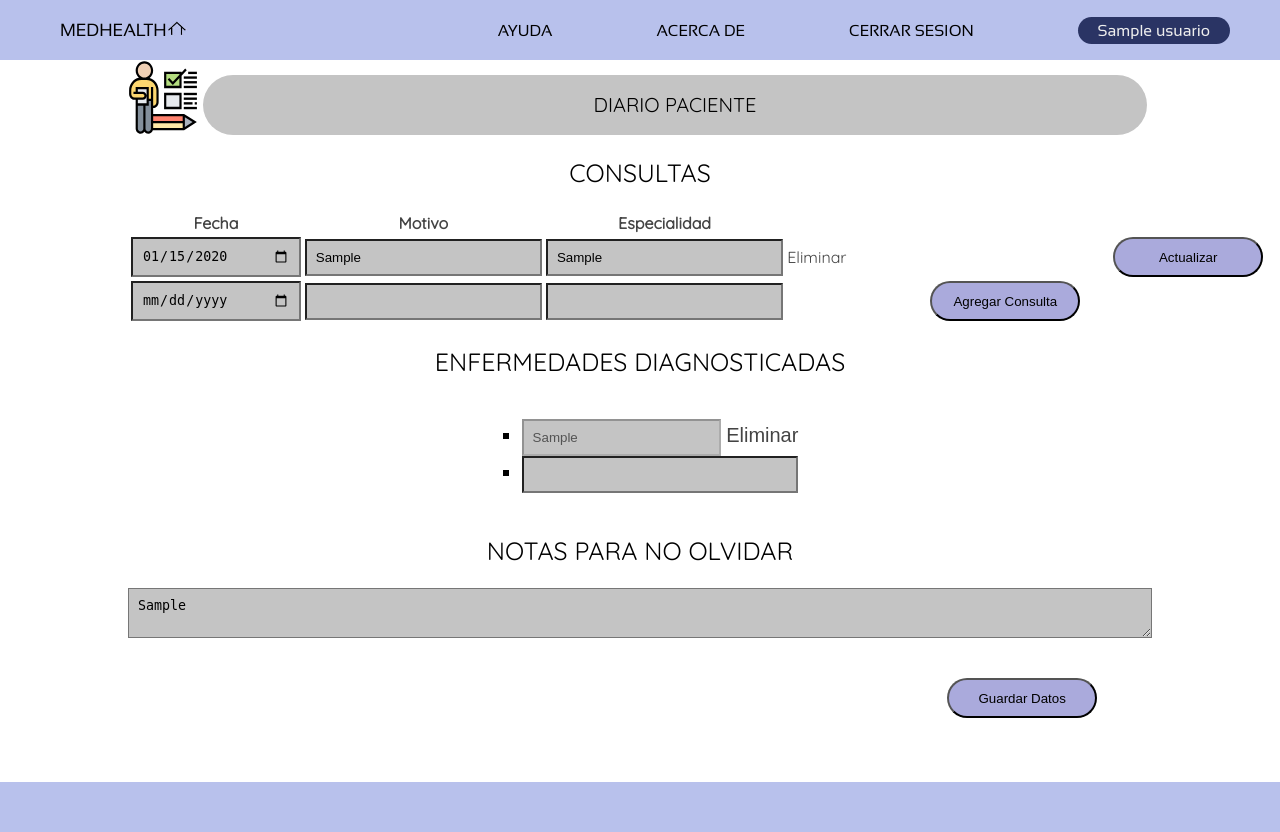
After one commit to olimpiadainformatica/olimpiadainformatica.github.io, a PHP site: page /diario_paciente.php in a window 1280 px wide. The commit adds this page. Run offline with PHP 8.4, Linux system fonts and the light colour scheme; the visitor is signed in with stand-in values (Sample User, id 1); tables that the repository leaves empty hold one stand-in row (values such as "Sample post"); some web fonts are replaced.

Commit message:
Completas las funciones de Diario paciente y el header de politics

```diff
--- /dev/null
+++ b/diario_paciente.php
@@ -0,0 +1,299 @@
+<?php
+    include 'conexion.php';
+    include 'header.php';
+    session_start();
+
+    $varsesion= $_SESSION['dni_logeado'];
+
+    if($varsesion == null || $varsesion = ''){
+        header("location:login.php");
+    }
+
+    //ACTUALIZA LOS CAMPOS INVIDUALMENTE DE CONSULTA
+    if(isset($_POST['actualizar'])){
+        $lista=array();
+        foreach($_POST as $campo => $valor){
+            if ($campo !='actualizar'){
+                $lista[]=$valor;
+                $id_consulta = explode("_", $campo);
+            }
+        }
+        $fecha=$lista[0];
+        $motivo=$lista[1];
+        $especialidad=$lista[2];
+
+        $id_c = intval($id_consulta[1]);
+
+        $up_c = $con -> query("UPDATE `consulta` SET fecha='$fecha', motivo='$motivo', especialidad='$especialidad'
+                        WHERE id_con = $id_c ;");
+        error_reporting(0);
+    }
+
+
+    //SI EL USUARIO PRESIONA UN SUBMIT CON VALOR GUARDADO, SE PUEDEN DAR DOS COSAS
+    if(isset($_POST['guardado'])){
+        //SE GUARDAN LOS DATOS ENVIADOS DE POST
+        //EL SUBMIT DE AGREGAR CONSULTA Y EL ENFERMEDADES COMPARTEN EL MISMO NAME
+        $fecha=$_POST['fecha'];
+        $motivo=$_POST['motivo'];
+        $especialidad=$_POST['especialidad'];
+
+        $enfermedad=$_POST['enfermedad'];
+        $notas=$_POST['notas'];
+
+
+        //CONSULTA SI EXISTE EN EL USUARIO UN REGISTRO diario_paciente
+        $sesion=$_SESSION['dni_logeado'];
+        $consulta = "SELECT * FROM `diario_paciente` WHERE dni_d=$sesion;";
+        $sel = $con -> query($consulta);
+        $sel = mysqli_num_rows($sel);
+
+
+        //Si no tiene regisro ejecuta lo siguiente, caso contrario no
+        if($sel != 1){
+
+            //SE INSERTAN LOS DATOS INICIALES PARA diario_paciente, ASI EL USUARIO PUEDA INGRESAR CONSULTAS Y OTROS DATOS
+            $sesion = $_SESSION['dni_logeado'];
+            $insercion = "INSERT INTO `diario_paciente` (`id_diario`,`tipo_enfermedad`,`notas`,`dni_d`) VALUES (NULL, '$enfermedad', '$notas', $sesion);";
+            $ins = $con -> query($insercion);
+            echo(mysqli_error($con));
+
+            //UNA VEZ HECHO LO ANTERIOR, A CONTINUACION SE BUSCA EL id_diario de diario_paciente
+            //YA QUE ESTA RELACIONADO A LA TABLA CONSULTA
+            $consulta_c = "SELECT id_diario FROM `diario_paciente` WHERE dni_d=$sesion;";
+            $sel_c = $con -> query($consulta_c);
+
+
+            while($fila = $sel_c -> fetch_assoc()){
+                $foranea=$fila['id_diario'];//ACA SE OBTIENE id_diario
+            }
+
+
+            //SE INSERTAN LOS DATOS DE consulta JUNTO CON SU LLAVE FORANEA, EN id_diario1
+            //QUE ES EL MISMO QUE id_diario DE LA TABLA diario_paciente
+            $insercion_c = "INSERT INTO `consulta` (
+                `id_con`,
+                `fecha`,
+                `motivo`,
+                `especialidad`,
+                `id_diario1`
+                ) VALUES (NULL, '$fecha', '$motivo', '$especialidad', $foranea);";
+            $ins_c = $con -> query($insercion_c);
+
+        }
+
+        if($sel == 1){//SI EXISTE UN REGISTRO PASA LO SIGUIENTE
+            $sesion = $_SESSION['dni_logeado'];
+
+            if($enfermedad != ''){//SI ES QUE LA VARIABLE NO ESTA VACIA
+
+                //CONSULTA DE ENFERMEDAD
+                $cons_enf = "SELECT tipo_enfermedad FROM `diario_paciente` WHERE dni_d=$sesion;";
+                $sel_enf = $con -> query($cons_enf);
+
+                //SE RECORRE ENFERMEDAD PARA OBTENER EL STRING ORIGINAL
+                while($fila = $sel_enf -> fetch_assoc()){
+                    $lis_enfermedades=$fila['tipo_enfermedad'];
+                    //UNA VEZ OBTENIDO SE LE CONCATENA EL NUEVO STRING DE ENFERMEDAD QUE AGREGO EL USUARIO
+                    $enfermedad = $lis_enfermedades . "," . $enfermedad;
+                }
+
+                //SE HACE LA OPERACION PARA ACTUALIZAR EL CAMPO STRING DE ENFERMEDAD
+                $actualizar_d = "UPDATE `diario_paciente` SET `tipo_enfermedad` = '$enfermedad',
+                `notas` = '$notas' WHERE dni_d =$sesion";
+                $ins_u_d = $con -> query($actualizar_d);
+
+
+            }elseif($enfermedad == '' && $notas != ''){//SI LOS CAMPOS DE diario_paciente NO ESTAN VACIOS
+
+                //SIMPLEMENTE SE ACTUALIZAN LOS CAMPOS DE diario_paciente, tanto enfermedad, como notas
+                $actualizar_d = "UPDATE `diario_paciente` SET `notas` = '$notas' WHERE dni_d =$sesion";
+                $ins_u_d = $con -> query($actualizar_d);
+            }
+
+            $consulta_c = "SELECT id_diario FROM `diario_paciente` WHERE dni_d=$sesion;";
+            $sel_c = $con -> query($consulta_c);
+
+            //OBTENEMOS LA CLAVE FORANEA, SIENDO ESTA RELACIONADA CON id_diario
+            while($fila = $sel_c -> fetch_assoc()){
+                $foranea=$fila['id_diario'];
+            }
+
+
+            if($fecha != '' && $motivo != '' && $especialidad != ''){//SI TODOS LOS CAMPOS DE consulta NO ESTAN VACIOS
+
+                //INSERTAMOS LOS DATOS AGREGADOS DEL USUARIO CON LA LLAVE FORANEA SACADA DEL WHILE RECIENTE
+                $insercion_c = "INSERT INTO `consulta` (
+                    `id_con`,
+                    `fecha`,
+                    `motivo`,
+                    `especialidad`,
+                    `id_diario1`
+                    ) VALUES (NULL, '$fecha', '$motivo', '$especialidad', $foranea);";
+                $ins_c = $con -> query($insercion_c);
+
+
+            }else if($fecha == '' && ($motivo != '' || $especialidad != '')){//MENSAJE DE ERROR SI LOS CAMPOS CONSULTA ESTAN VACIOS
+
+                echo('<script language="javascript">alert("Por favor Ingrese la fecha de consulta, muchas gracias.")</script>');
+
+            }else if($fecha != '' && ($motivo == '' || $especialidad == '')){////MENSAJE DE ERROR SI LOS CAMPOS motivo O especialidad ESTAN VACIOS
+
+                echo('<script language="javascript">alert("Faltan campos por completar en su nueva consulta")</script>');
+
+            }
+
+        }
+
+    }
+?>
+<!DOCTYPE html>
+<html lang="en">
+
+<head>
+
+    <meta charset="UTF-8">
+    <meta name="description" content="Olimpiadas INET 2021">
+    <meta name="author" content="Acosta Soledad, Cabrera José, Mansilla Franco, Nores Mateo">
+    <meta name="viewport" content="width=device-width, initial-scale=1.0">
+
+    <link rel="stylesheet" href="style/common.css">
+    <link rel="stylesheet" href="style/header-footer.css">
+    <link rel="stylesheet" href="style/diario_paciente.css">
+    <link href="https://allfont.es/allfont.css?fonts=sansation-regular" rel="stylesheet" type="text/css" />
+
+
+    <title> Diario Paciente - MedHealth </title>
+</head>
+
+<body>
+    <?php $dni = $_SESSION['dni_logeado']; $header=header_paginas($dni,$con); echo($header[0]); ?>
+    <main>
+        <div id="diario">
+            <img src="src/icons/diario - paciente.svg">
+            <p>
+                DIARIO PACIENTE
+            </p>
+        </div>
+        <div id="consultas">
+            <p>
+                Consultas
+            </p>
+        </div>
+        <table class="tablas">
+            <tr>
+                <th> Fecha </th>
+                <th> Motivo </th>
+                <th> Especialidad </th>
+            </tr>
+
+                <?php
+
+                    //CONSULTA SI EXISTE EN EL USUARIO UN REGISTRO diario_paciente
+                    $sesion = $_SESSION['dni_logeado'];
+                    $con_id = "SELECT id_diario FROM `diario_paciente` WHERE dni_d=$sesion;";
+                    $sel_c = $con -> query($con_id);
+                    $sel_c = mysqli_num_rows($sel_c);
+
+                ######################### MUESTREO CONSULTAS ####################################
+                    //Si no tiene regisro no ejecuta estos WHILES, caso contrario si
+                    if($sel_c!=0){
+                    $sel_c = $con -> query($con_id);
+
+                    while($fila = $sel_c -> fetch_assoc()){//Saco la clave relacionada de id_diario
+                        $foranea=$fila['id_diario'];
+                    }
+
+                        //EN ESTA PARTE CONSULTO PARA QUE ME MUESTRE TODOS LOS CAMPOS DE consulta,
+                        //SEGUN ESTEN RELACIONADOS A LA TABLA diario_paciente mediante el id_diario
+                        $consulta="SELECT id_con, fecha, motivo, especialidad
+                                    FROM `diario_paciente`
+                                    INNER JOIN `consulta` ON ( `diario_paciente`.id_diario = `consulta`.id_diario1 )
+                                    WHERE id_diario =$foranea";
+                        $sel = $con -> query($consulta);
+
+                    //RECORRO TODOS LOS CAMPOS DE CONSULTA PARA MOSTRARLOS
+                    while($fila = $sel -> fetch_assoc()){ ?>
+                    <form method='post'>
+                    <tr>
+                        <td><input type="date" name="fecha_<?php echo($fila['id_con']) ?>" value="<?php echo($fila['fecha']) ?>" /></td><!-- muestra la fecha y su name se relaciona con su id -->
+                        <td><input type="text" name="motivo_<?php echo($fila['id_con']) ?>" value="<?php echo($fila['motivo']) ?>"/></td><!-- muestra la fecha y su name se relaciona con su id -->
+                        <td><input type="text" name="especialidad_<?php echo($fila['id_con']) ?>" value="<?php echo($fila['especialidad']) ?>"/></td><!-- muestra la fecha y su name se relaciona con su id -->
+                        <td><a href="eliminar_consulta.php?id=<?php echo($fila['id_con']); ?>">Eliminar</a></td><!--Aca esta el link para eliminar esta fila de consulta -->
+                        <td><input type="submit" name="actualizar" value="Actualizar"></td><!--Actualiza los campos mediante el name 'actualizar' -->
+                    </tr>
+                    </form>
+                <?php } }
+                #################### FIN DE MUESTREO DE CONSULTAS ##############################?>
+
+        <form method="post">
+            <tr><!--FILA SOLO PARA QUE EL USUARIO AGREGE MAS CONSULTAS SI LO DESEA-->
+                <td><input type="date" name="fecha"/></td>
+                <td><input type="text" name="motivo"/></td>
+                <td><input type="text" name="especialidad"/></td>
+                <td><input type="submit" name="guardado" value="Agregar Consulta"></td>
+            </tr>
+        </table>
+
+            <div id="enfermedades">
+                <p>
+                    Enfermedades diagnosticadas
+                </p>
+            </div>
+
+            <?php
+                //CONSULTA SI EXISTE EN EL USUARIO UN REGISTRO diario_paciente
+                $varsesion= $_SESSION['dni_logeado'];
+                $consulta="SELECT id_diario, tipo_enfermedad, notas FROM `diario_paciente`
+                            WHERE dni_d=$varsesion;";
+                $sel = $con -> query($consulta);
+                $sel = mysqli_num_rows($sel);
+
+            ######################### MUESTREO ENFERMEDADES ####################################
+                //Si no tiene regisro no ejecuta estos WHILES, caso contrario si
+                if($sel!=0){
+                    $sel = $con -> query($consulta);
+                while($fila = $sel -> fetch_assoc()){//RECORRE diario_paciente
+                    $lista_e = explode(",", $fila['tipo_enfermedad']);//CREO UN ARRAY CON LAS ENFERMEDADES SEPARADAS POR COMAS ?>
+
+                    <div id="listadehacer">
+                        <ul>
+                        <?php for($i=0; $i < count($lista_e);$i++){//RECORRO EL ARRAY DE ENFERMEDADES ?>
+                            <?php if($lista_e[$i]!=''){//VERIFICO QUE NINGUN DATO DEL ARRAY ESTE VACIO ?>
+                            <li type="square">
+                                <div class="lista-enfermedad">
+                                    <input type="text" value="<?php echo($lista_e[$i]); ?>" disabled/><!--Y AQUI MUESTRO LA ENFERMEDAD-->
+                                </div>
+                                <div class="lista-enfermedad">
+                                    <!--ACA ESTA EL LINK PARA ELIMINAR UN STRING DE ENFERMEDAD, SI O SI DEBE SER UN ELEMENTO 'a'-->
+                                    <a href="eliminar_enfermedad.php?id=<?php echo($fila['id_diario'] . "," . $lista_e[$i]); ?>">Eliminar</a>
+                                </div>
+                            </li>
+                        <?php } } ?>
+                        <?php $nota=$fila['notas']; } } ?><!--Linea para guardar la nota en una variable que hara su muestreo-->
+            <?php ######################### FIN DE MUESTREO ENFERMEDADES #################################### ?>
+                            <li type="square"><input type="text" name="enfermedad"/></li>
+                        </ul>
+                    </div>
+            <div id="notas">
+                <p>
+                    Notas para no olvidar
+                </p>
+            </div>
+
+            <!--ACA SE MUESTRA EL CAMPO NOTA DE LA BD MEDIANTE UNA VARIABLE,
+            EN CASO QUE LA VARIABLE HAYA SIDO DECLARADA ANTERIORMENTE en el MUESTREO DE ENFERMEDADES-->
+            <p><textarea name="notas"><?php if(isset($nota)){echo($nota);} ?></textarea></p>
+            <br>
+            <input type="submit" name="guardado" value="Guardar Datos">
+        </form>
+
+
+    </main>
+
+    <footer></footer>
+
+    <script src="style/header-footer.js"></script>
+</body>
+
+</html>
--- a/style/diario_paciente.css
+++ b/style/diario_paciente.css
@@ -106,6 +106,14 @@ ul {
  color:#000;
 }
 
+
+.lista-enfermedad {
+  display: inline-block;
+  width: auto;
+  margin: auto;
+  text-align: left;
+}
+
 input[type=submit] {
 
 position: relative;
```
Also changed, not shown: diario_paciente.html (deleted, +0 -103 lines), eliminar_consulta.php (added, +25 -0 lines), eliminar_enfermedad.php (added, +65 -0 lines), politics.php (+13 -1 lines).
